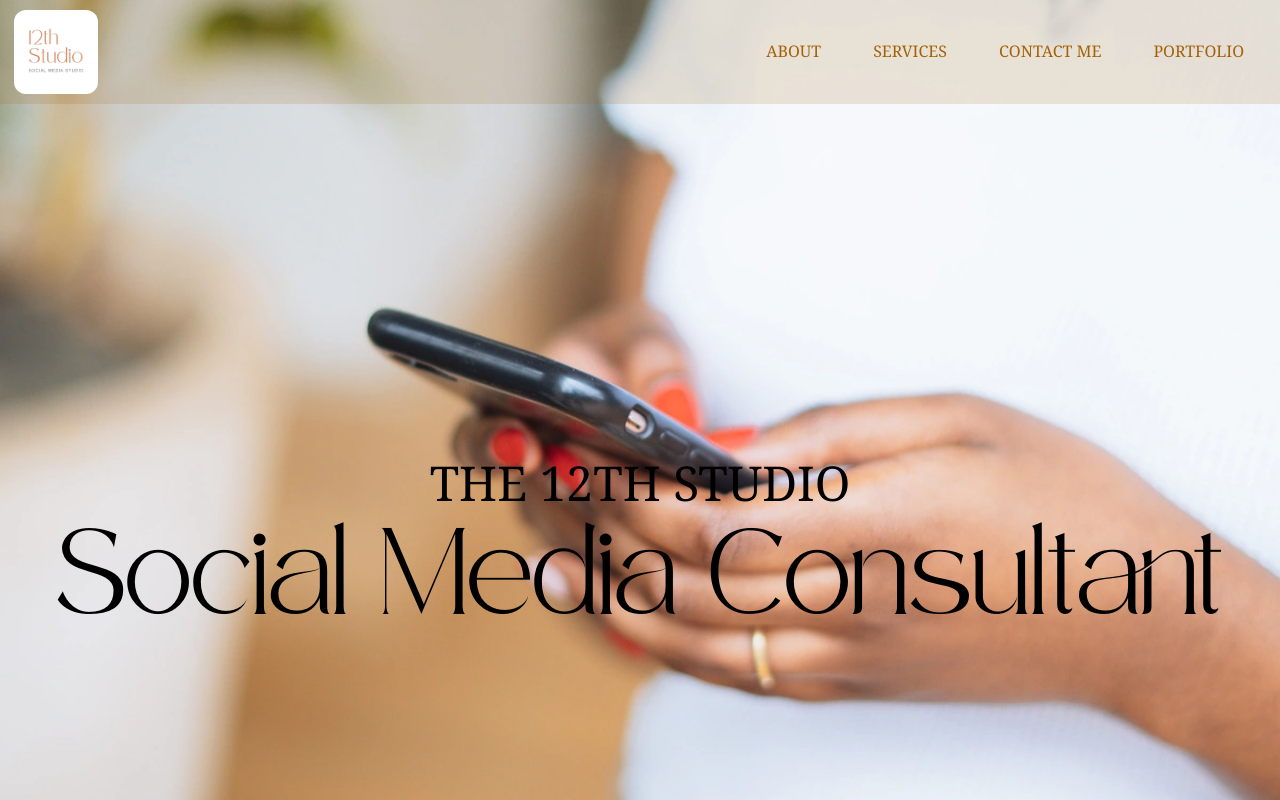
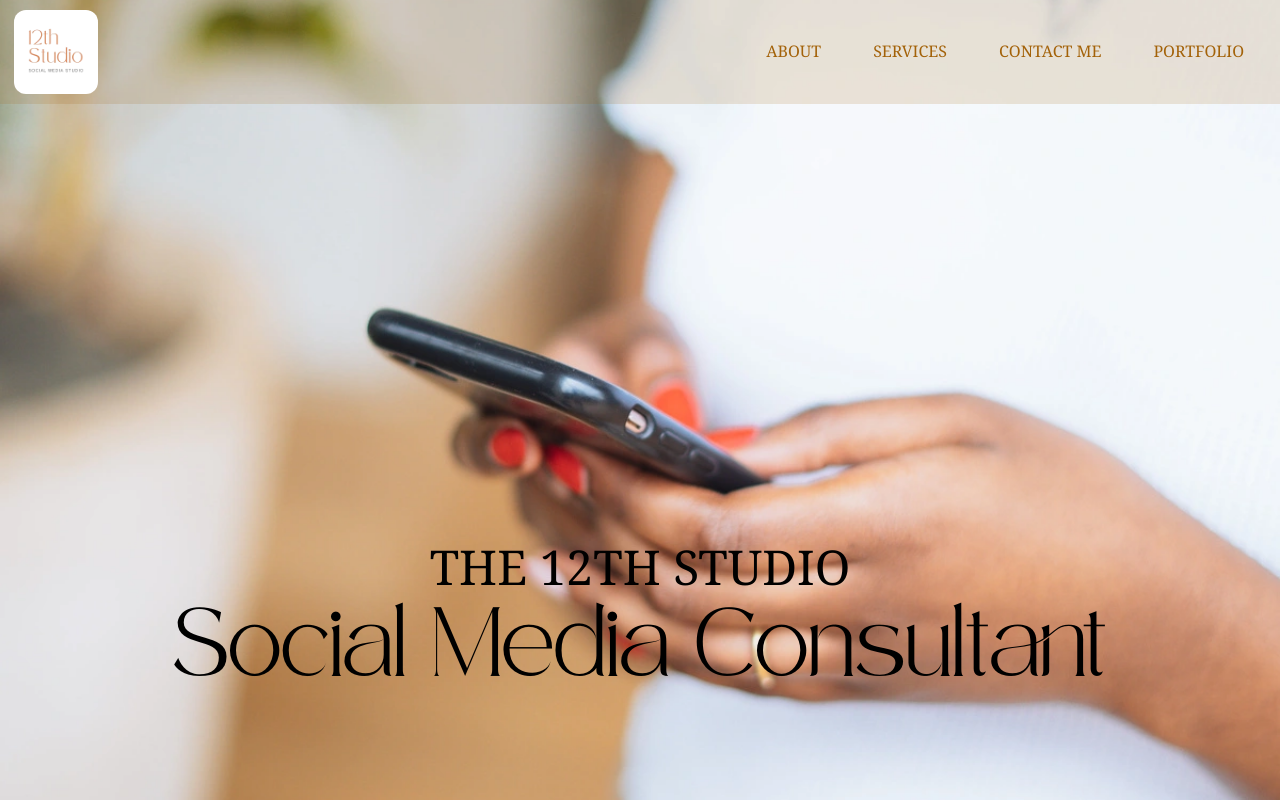
Before and after one commit to ElNgatia/olivia-portfolio, a React (Create React App) app: page / in a window 1280 px wide. Built offline with nearby package versions, Linux system fonts and the light colour scheme.

Commit message:
Update z-index for Navbar component and update consultation form link

```diff
--- a/src/components/Consultations.js
+++ b/src/components/Consultations.js
@@ -26,7 +26,7 @@
             <br />
             <br />
             <div className="flex justify-start mb-12">
-              <a href="https://calendly.com/thetwelfthstudio/discovery-call" target="_blank" rel="noreferrer">
+              <a href="https://forms.gle/pKrgtuohkji5wpPb8" target="_blank" rel="noreferrer">
               <Button
                 color="brown"
                 className="rounded-full"
--- a/src/components/Contact.js
+++ b/src/components/Contact.js
@@ -9,13 +9,13 @@
   return (
     <section
       id="contact"
-      className="flex items-center lg:flex-row min-h-screen sm:flex-col font-droidserif py-8 bottom-0"
+      className="flex items-center md:flex-row min-h-screen sm:flex-col font-droidserif py-8 bottom-0"
     >
       <div className="container mx-auto px-4 py-8">
         <div className="md:flex">
           <div className="sm:shrink-0 md:mr-8">
             <img
-              className="h-40 w-48 object-cover md:h-full md:w-48 md:mb-8 sm:h-48 sm:w-48 sm:mb-8 rounded-lg"
+              className="h-40 w-48 object-cover md:scale md:w-full md:mb-8 sm:h-48 sm:w-48 sm:mb-8 lg:h-full rounded-lg"
               alt="Olivia Mukora"
               style={{ width: "100%" }}
               src="olivia_mukora.webp"
@@ -23,20 +23,23 @@
           </div>
 
           <div className="container flex mx-auto md:flex-shrink sm:flex-shrink md:w-1/2 sm:w-1/8 flex-col sm:text-left md:text-left justify-center text-center">
-            <h1 className="title-font sm:text-5xl text-3xl mb-4 mt-4 font-medium font-safiramarch text-dirt">
+            <h1 className="title-font sm:text-xl lg:text-2xl mt-4 mb-4 font-safiramarch text-dirt">
               Get in Touch
             </h1>
             <div className="items-start mb-4">
               <div className="flex flex-col space-y- md:space-y-0 mb-4">
-              <br/>
+                <br />
                 <div className="">
-                <span className="lg:text-3xl  md:text-lg font-semibold text-dirt">Email:</span>
-                <a href="mailto:thetwelfthstudio@gmail.com"><p className="text-base md:text-xl text-dirt">
+                  <span className="lg:text-3xl  md:text-lg font-semibold text-dirt">
+                    Email:
+                  </span>
+                  <a href="mailto:thetwelfthstudio@gmail.com">
+                    <p className="text-base md:text-xl text-dirt">
                       thetwelfthstudio@gmail.com
-                </p></a>
-
+                    </p>
+                  </a>
                 </div>
-                <br/>
+                <br />
                 <div>
                   <span className=" lg:text-3xl font-semibold text-dirt text-[18px]">
                     Socials:
@@ -74,10 +77,6 @@
                     </a>
                   </div>
                 </div>
-
-
-
-
               </div>
             </div>
           </div>
--- a/src/components/Home.js
+++ b/src/components/Home.js
@@ -1,12 +1,12 @@
 export default function Home() {
   return (
     <div id="about" className=" w-full h-dvh  ">
-      <div className="flex flex-col items-center justify-end h-full bg-opacity-50 bg-[url('/public/hero.webp')] bg-no-repeat inset-0 bg-cover bg-center">
-        <div className=" mb-48 inset-x-0 bottom-0">
-          <h1 className="lg:text-5xl sm:text-3xl text-black font-droidserif text-center mb-10 ">
+      <div className="flex flex-col items-center justify-end h-full bg-opacity-5  bg-[url('/public/hero.webp')] bg-no-repeat inset-0 bg-cover bg-center">
+        <div className=" mb-32 inset-x-0 bottom-0">
+          <h1 className="lg:text-5xl sm:text-3xl text-black font-droidserif  text-center mb-8 ">
             THE 12TH STUDIO
           </h1>
-          <p className="text-black lg:text-6xl sm:text-3xl md:text-4xl font-safiramarch text-center">
+          <p className="text-black lg:text-5xl sm:text-3xl md:text-4xl font-safiramarch text-center">
             Social Media Consultant
           </p>
         </div>
--- a/src/components/Navbar.js
+++ b/src/components/Navbar.js
@@ -111,7 +111,7 @@
         top: 0;
         left: 0;
         background: orange;
-        z-index: 10;
+        z-index: 9999;
         display: flex;
         flex-direction: column;
         justify-content: space-between;
```
Lines whose indentation alone changed are shown as unchanged.
